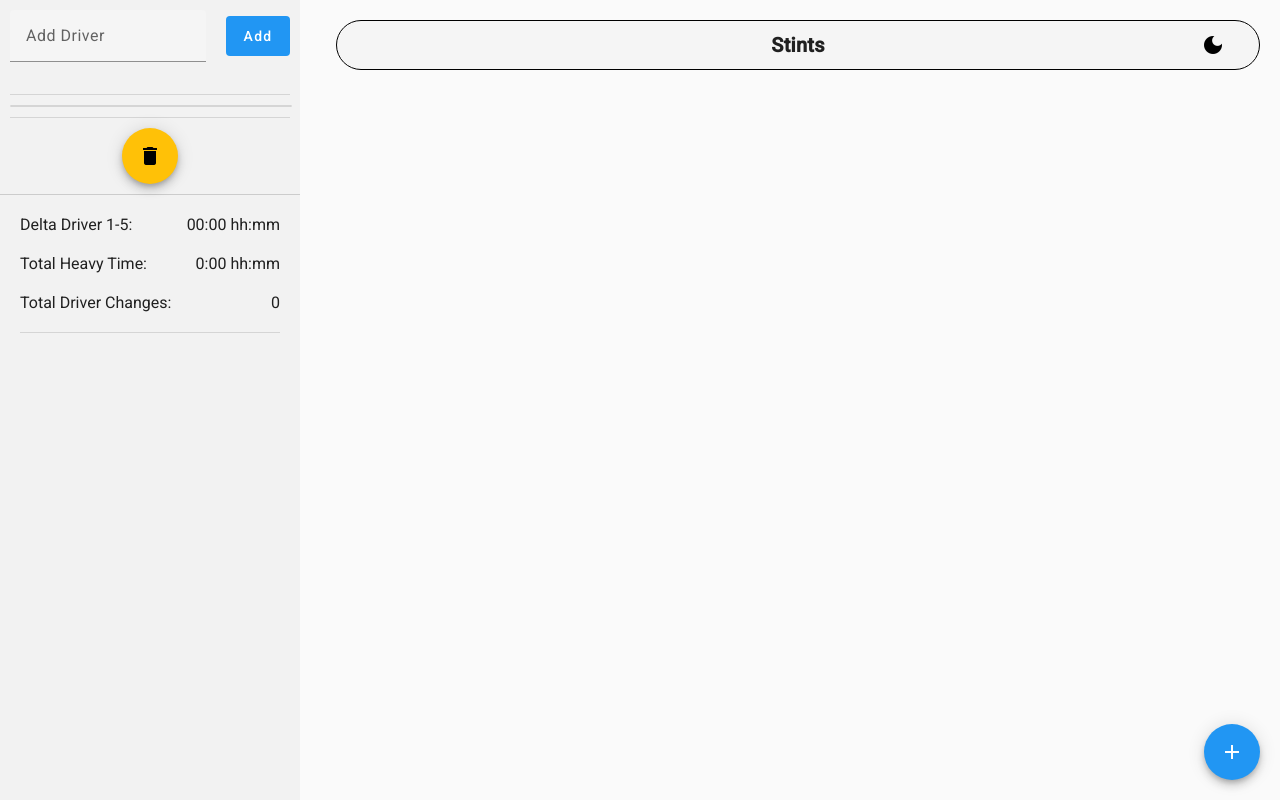
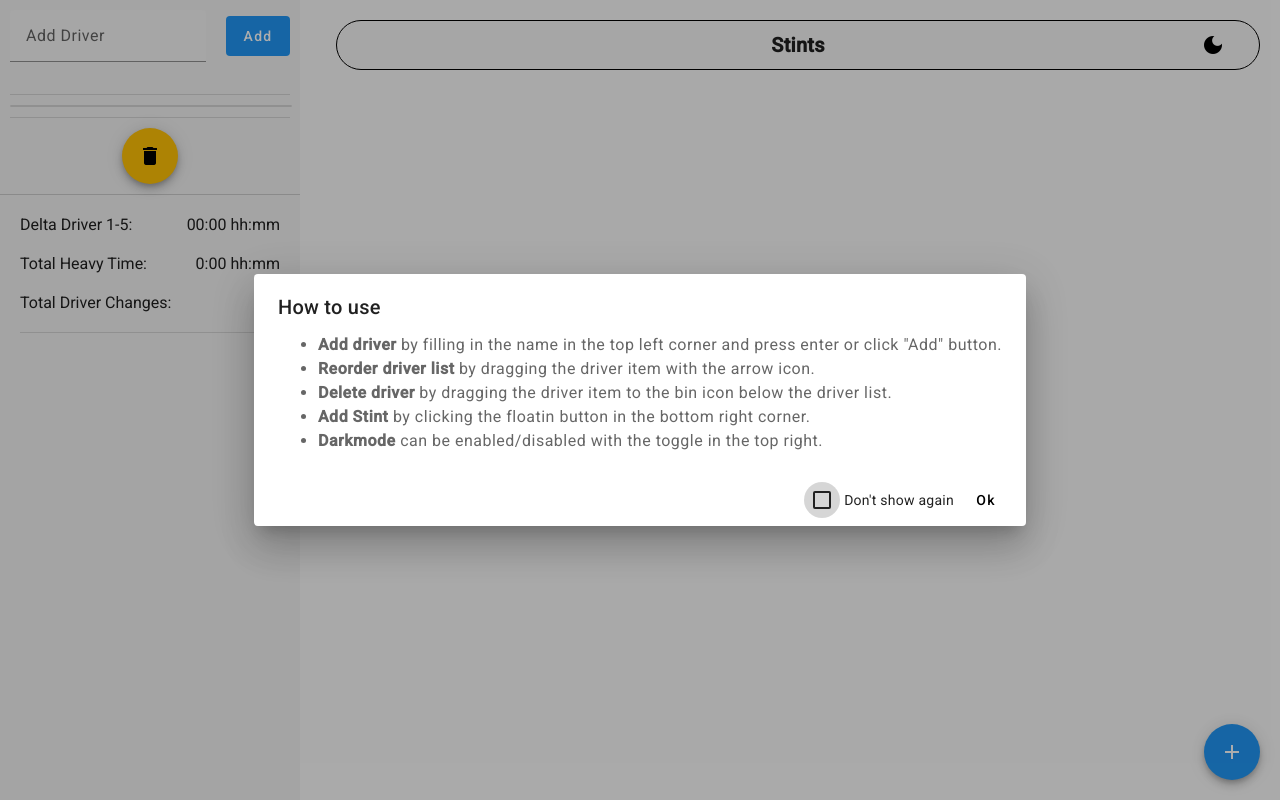
Before and after one commit to Marcoge/24h-helper, an Angular app: page / in a window 1280 px wide. Built offline with nearby package versions, Linux system fonts and the light colour scheme.

Commit message:
Added info dialog on app startup.

```diff
--- a/src/app/app.component.ts
+++ b/src/app/app.component.ts
@@ -8,6 +8,8 @@ import { TimeTableComponent } from './time-table/time-table.component';
 import { SummaryComponent } from './summary/summary.component';
 import { StorageService } from './services/storage.service';
 import { ThemeService } from './services/theme.service';
+import { InfoDialogComponent } from './dialogs/info-dialog/info-dialog.component';
+import { MatDialog } from '@angular/material/dialog';
 
 @Component({
   selector: 'app-root',
@@ -26,14 +28,23 @@ import { ThemeService } from './services/theme.service';
 export class AppComponent {
   title = '24h-helper';
   private themeService = inject(ThemeService);
+  private dialog = inject(MatDialog);
 
   constructor(private storageService: StorageService) {
     effect(() => {
-      document.body.classList.toggle('darkMode', this.themeService.isDarkTheme());
+      document.body.classList.toggle(
+        'darkMode',
+        this.themeService.isDarkTheme()
+      );
     });
   }
 
   ngOnInit() {
     this.storageService.loadFromStorage();
+    this.showInfoDialog();
+  }
+
+  private showInfoDialog() {
+    const dialogRef = this.dialog.open(InfoDialogComponent, {});
   }
 }
--- /dev/null
+++ b/src/app/dialogs/info-dialog/info-dialog.component.html
@@ -0,0 +1,28 @@
+<h2 mat-dialog-title>How to use</h2>
+<mat-dialog-content>
+  <ul>
+    <li>
+      <b>Add driver</b> by filling in the name in the top left corner and press
+      enter or click "Add" button.
+    </li>
+    <li>
+      <b>Reorder driver list</b> by dragging the driver item with the arrow
+      icon.
+    </li>
+    <li>
+      <b>Delete driver</b> by dragging the driver item to the bin icon below the
+      driver list.
+    </li>
+    <li>
+      <b>Add Stint</b> by clicking the floatin button in the bottom right
+      corner.
+    </li>
+    <li>
+      <b>Darkmode</b> can be enabled/disabled with the toggle in the top right.
+    </li>
+  </ul>
+</mat-dialog-content>
+<mat-dialog-actions align="end">
+  <mat-checkbox [(ngModel)]="dontShowAgain">Don't show again</mat-checkbox>
+  <button mat-button (click)="onYesClick()">Ok</button>
+</mat-dialog-actions>
--- /dev/null
+++ b/src/app/dialogs/info-dialog/info-dialog.component.ts
@@ -0,0 +1,35 @@
+import { Component } from '@angular/core';
+import {
+  MatDialogActions,
+  MatDialogContent,
+  MatDialogModule,
+  MatDialogRef,
+  MatDialogTitle,
+} from '@angular/material/dialog';
+import { FormsModule } from '@angular/forms';
+import { MatCheckboxModule } from '@angular/material/checkbox';
+import { MatButtonModule } from '@angular/material/button';
+
+@Component({
+  selector: 'app-info-dialog',
+  imports: [
+    MatDialogModule,
+    MatDialogTitle,
+    MatDialogContent,
+    MatDialogActions,
+    MatButtonModule,
+    MatCheckboxModule,
+    FormsModule,
+  ],
+  templateUrl: './info-dialog.component.html',
+  styleUrl: './info-dialog.component.scss',
+})
+export class InfoDialogComponent {
+  public dontShowAgain = false;
+
+  constructor(public dialogRef: MatDialogRef<InfoDialogComponent>) {}
+
+  onYesClick(): void {
+    this.dialogRef.close(true);
+  }
+}
```
Also changed, not shown: src/app/dialogs/info-dialog/info-dialog.component.scss (added), 1 other file (tests, documents, lock files or other folders).
